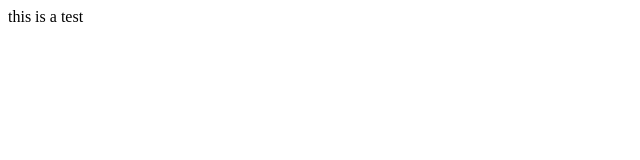
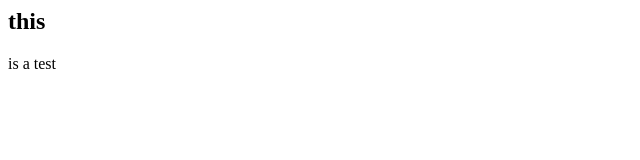
Before and after one commit to Wistlie/myWebsite, a plain HTML site: page index.htm in a window 1280 px wide. Shown: the whole page, without its empty margins (0-640 px from the left). Drawn offline with Linux system fonts and the light colour scheme.

Commit message:
Update index.htm

```diff
--- a/index.htm
+++ b/index.htm
@@ -1,2 +1,2 @@
 <head> </head>
-<body> this is a test </body>
+<body> <h2> this </h2> is a test </body>
```
